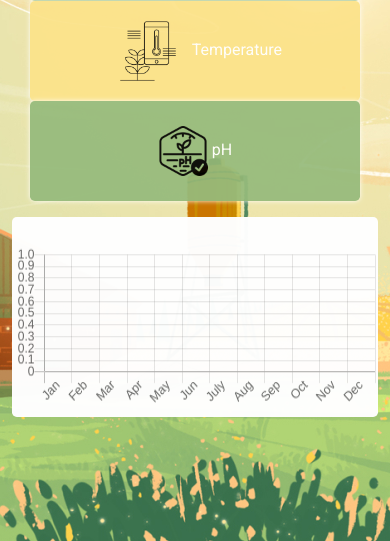
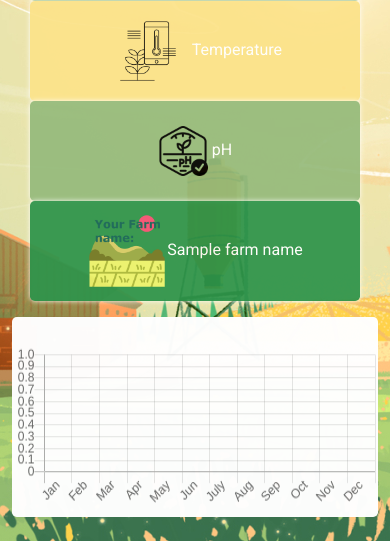
Before and after one commit to binhnhu1409/flaskFarm, a Flask app: template flaskFarm/templates/graph.html in a window 390 px wide. Shown: the part 237-778 px from the top of the page. Run offline with Flask 2, Linux system fonts and the light colour scheme; the template is opened without the code that fills it: most values are stand-ins (such as "Sample title", 1, 10 or a date in 2020).

Commit message:
frontend: update graph html

```diff
--- a/flaskFarm/templates/graph.html
+++ b/flaskFarm/templates/graph.html
@@ -21,6 +21,9 @@ Graph
     <div class="col-lg-3 col-md-3 col-sm-12">
         <button class="metric-card ph" id="pH"><img src="../static/pH.png" alt="rainfall" type="submit" height="50px">
             pH</button>
+    </div>
+    <div class="col-lg-3 col-md-3 col-sm-12">
+        <button class="metric-card farm"><img src="../static/farm.png" height="80px">{{ farm_name }}</button>
     </div>
 
     <!-- graph placeholder -->
```
Also changed, not shown: flaskFarm/static/farm.png (added).
